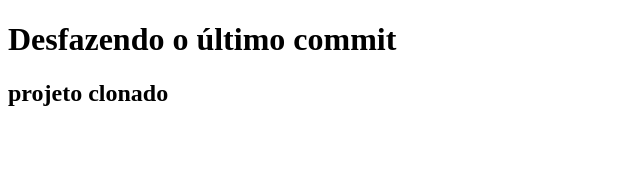
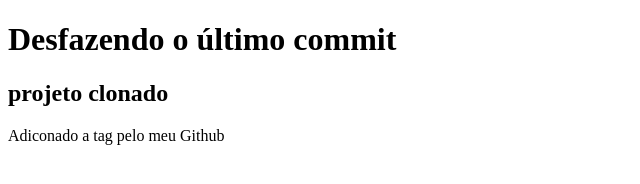
Before and after one commit to jp-sampaio/explorer-stage7-github, a plain HTML site: page index.html in a window 1280 px wide. Shown: the whole page, without its empty margins (0-640 px from the left). Drawn offline with Linux system fonts and the light colour scheme.

Commit message:
Update index.html

```diff
--- a/index.html
+++ b/index.html
@@ -9,5 +9,7 @@
   <h1>Desfazendo o último commit</h1>
 
   <h2>projeto clonado </h2>
+
+  <p> Adiconado a tag pelo meu Github </p>
 </body>
 </html>
```
